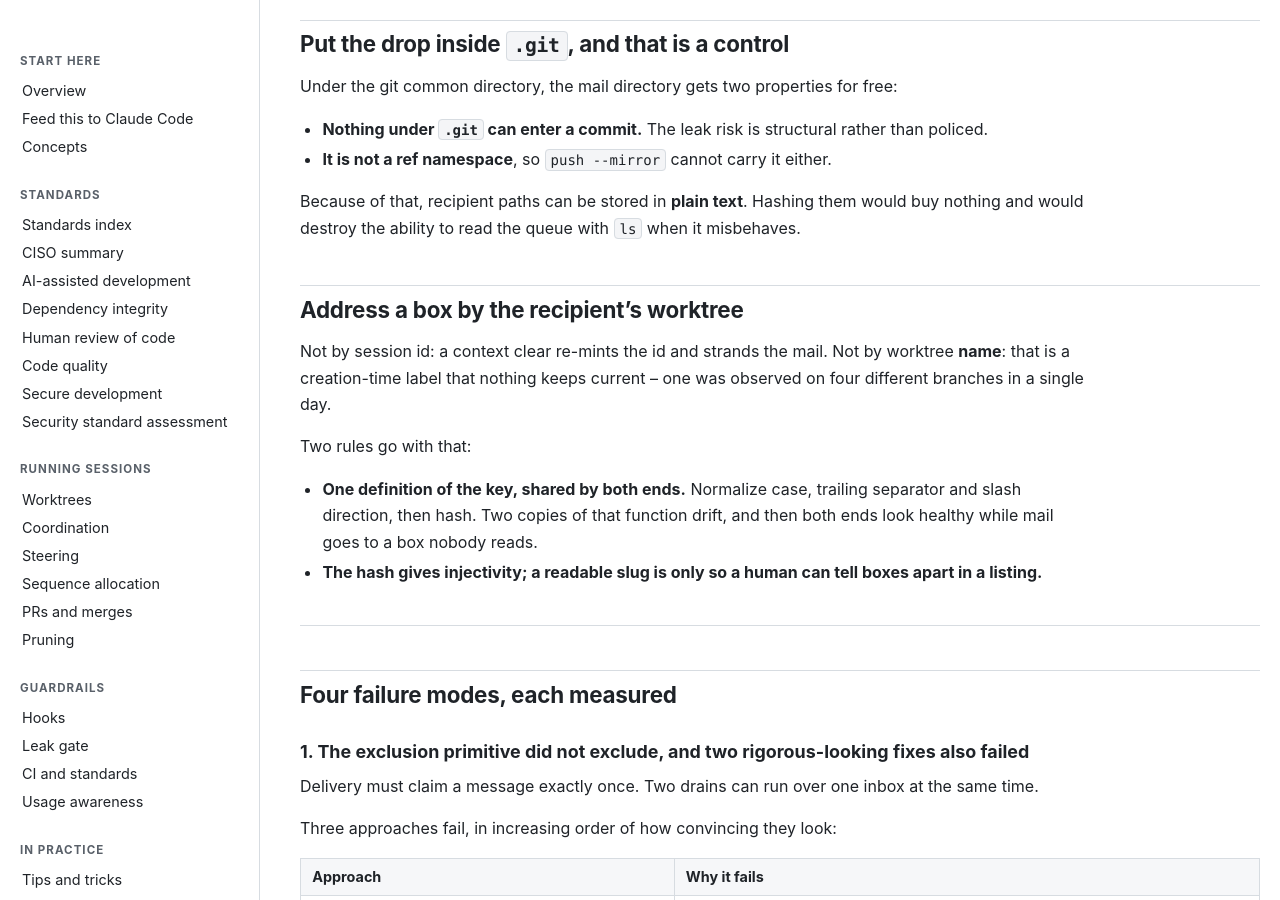
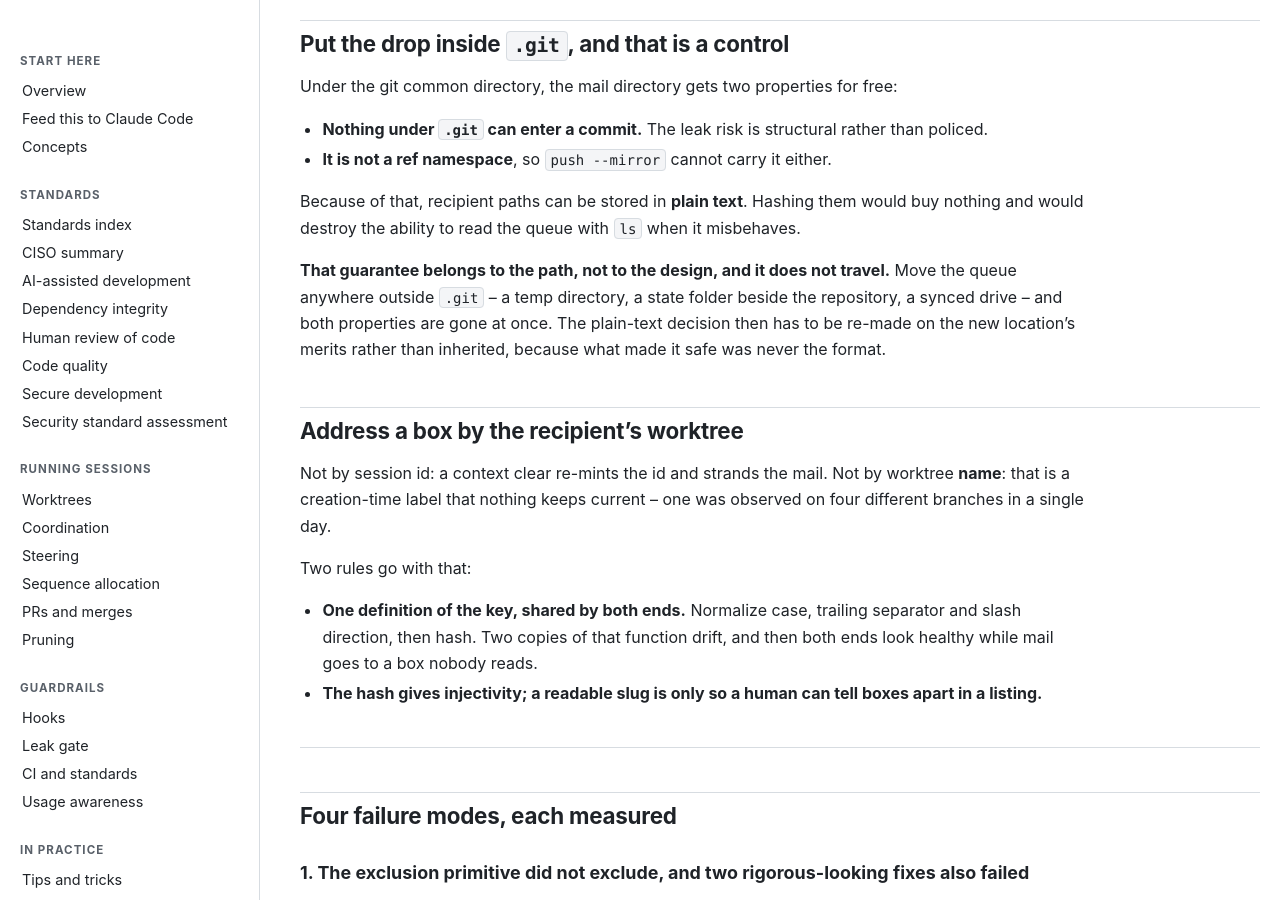
Before and after one commit to wshallwshall/claude-multisession, a Jekyll site: the page built from docs/SESSION-MAIL.md, in a window 1280 px wide and 900 px high, scrolled down 619 px. Built offline with Jekyll 4.4.1, drawn with Linux system fonts in a browser that asks for light colours; our own code applies the rules of GitHub Pages for plain Markdown files.

Commit message:
docs(session-mail): the leak guarantee is a property of the path, not the design
The page said putting the queue under .git is a control, and that plain-text
recipient paths are safe because of it. It did not say what happens if somebody
moves the queue.

Both properties -- nothing under .git can enter a commit, and it is not a ref
namespace so push --mirror cannot carry it -- belong to that location. Relocate
the queue to a temp directory, a state folder beside the repository, or a synced
drive, and they are gone at once, while the plain-text decision looks like a
settled design choice and gets inherited.

So the page now says the decision has to be re-made on the new location's merits,
because what made it safe was never the format.

Raised by the session that built the original, as one of four constraints to
carry with the port. The other three were already satisfied: measurements kept
without host or account identifiers, every defect published next to its fix, and
the session-id reuse carried as open rather than solved.

Verified: check-ascii clean, 40 tests pass.

```diff
--- a/docs/SESSION-MAIL.md
+++ b/docs/SESSION-MAIL.md
@@ -30,6 +30,11 @@ Under the git common directory, the mail directory gets two properties for free:
 
 Because of that, recipient paths can be stored in **plain text**. Hashing them would buy nothing and
 would destroy the ability to read the queue with `ls` when it misbehaves.
+
+**That guarantee belongs to the path, not to the design, and it does not travel.** Move the queue
+anywhere outside `.git` -- a temp directory, a state folder beside the repository, a synced drive --
+and both properties are gone at once. The plain-text decision then has to be re-made on the new
+location's merits rather than inherited, because what made it safe was never the format.
 
 ## Address a box by the recipient's worktree
 
```
